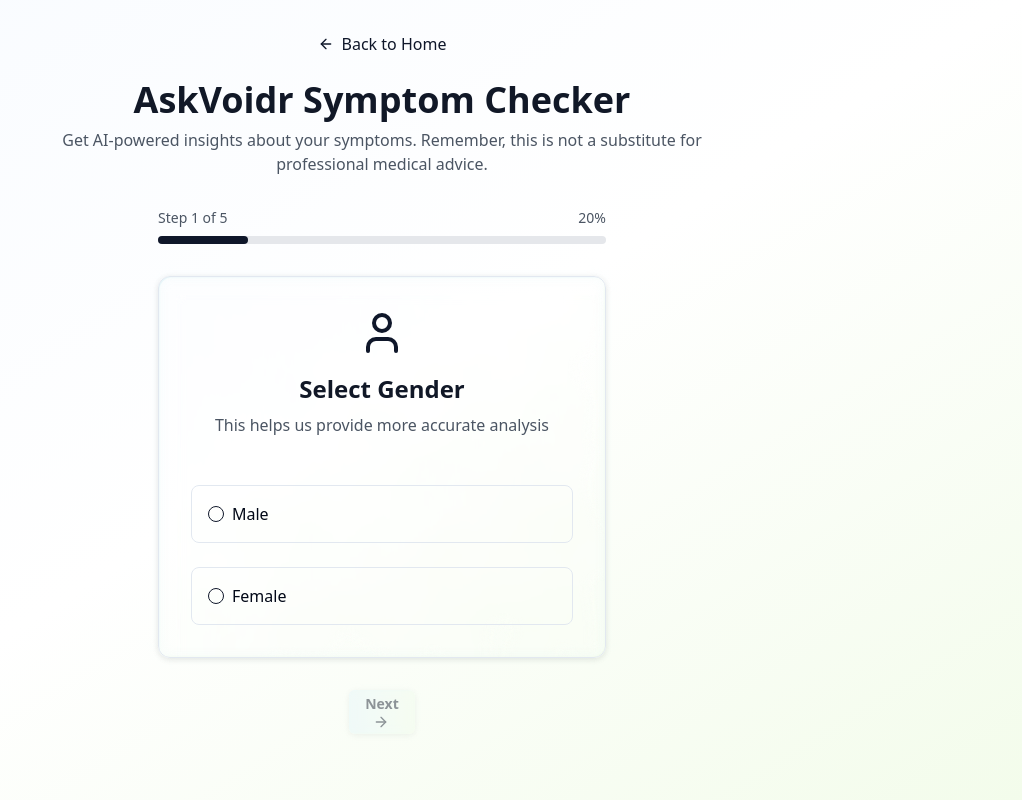
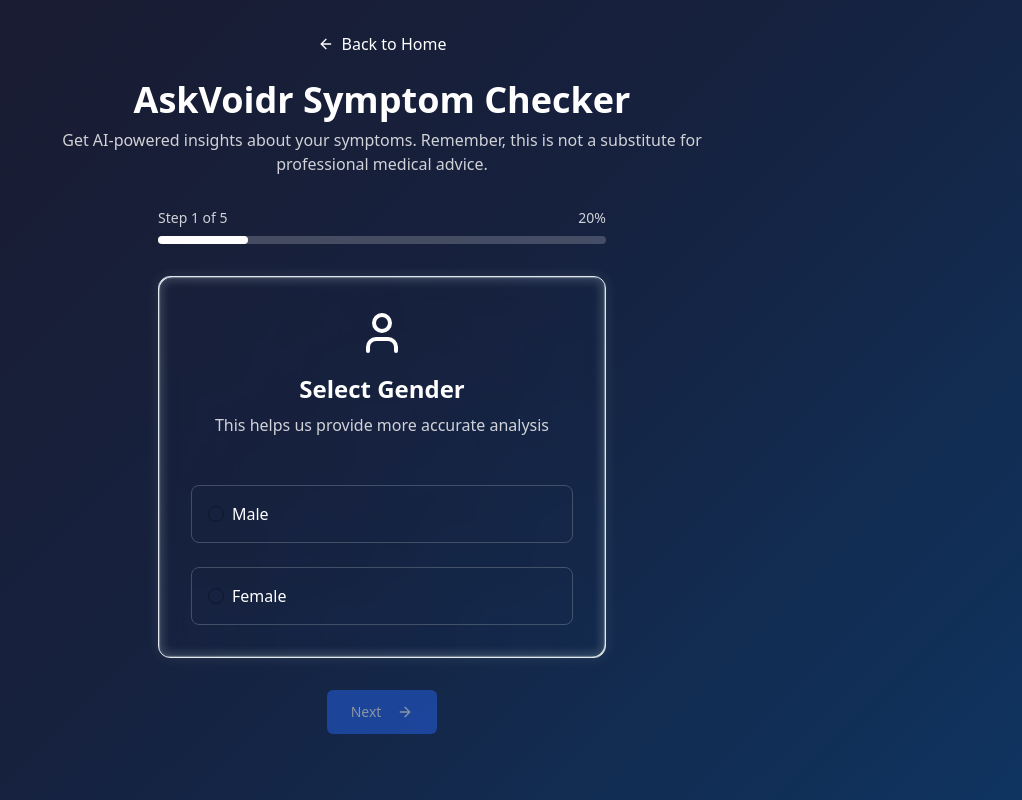
Before and after one commit to shilohai1/voidr.health, a React (Vite) app: page /symptom-checker in a window 1280 px wide. Shown: the whole page, without its empty margins (258-1280 px from the left). Built offline with nearby package versions, Linux system fonts and the light colour scheme.

Commit message:
Update SymptomChecker.tsx

```diff
--- a/src/pages/SymptomChecker.tsx
+++ b/src/pages/SymptomChecker.tsx
@@ -109,22 +109,22 @@ const SymptomChecker = () => {
         return (
           <LiquidCard className="w-full max-w-md mx-auto p-6 sm:p-8">
             <div className="text-center mb-6">
-              <User className="w-10 h-10 sm:w-12 sm:h-12 mx-auto mb-4 text-primary" />
-              <h2 className="text-xl sm:text-2xl font-bold text-gray-900 mb-2">Select Gender</h2>
-              <p className="text-sm sm:text-base text-gray-600">This helps us provide more accurate analysis</p>
+              <User className="w-10 h-10 sm:w-12 sm:h-12 mx-auto mb-4 text-white" />
+              <h2 className="text-xl sm:text-2xl font-bold text-white mb-2">Select Gender</h2>
+              <p className="text-sm sm:text-base text-white/80">This helps us provide more accurate analysis</p>
             </div>
             <RadioGroup
               value={symptomData.gender}
               onValueChange={(value) => setSymptomData({ ...symptomData, gender: value })}
               className="space-y-3 sm:space-y-4"
             >
-              <div className="flex items-center space-x-2 p-3 sm:p-4 border rounded-lg hover:bg-gray-50 transition-colors min-h-[48px]">
+              <div className="flex items-center space-x-2 p-3 sm:p-4 border border-white/20 rounded-lg hover:bg-white/5 transition-colors min-h-[48px]">
                 <RadioGroupItem value="Male" id="male" />
-                <Label htmlFor="male" className="cursor-pointer flex-1 font-medium text-sm sm:text-base">Male</Label>
+                <Label htmlFor="male" className="cursor-pointer flex-1 font-medium text-sm sm:text-base text-white">Male</Label>
               </div>
-              <div className="flex items-center space-x-2 p-3 sm:p-4 border rounded-lg hover:bg-gray-50 transition-colors min-h-[48px]">
+              <div className="flex items-center space-x-2 p-3 sm:p-4 border border-white/20 rounded-lg hover:bg-white/5 transition-colors min-h-[48px]">
                 <RadioGroupItem value="Female" id="female" />
-                <Label htmlFor="female" className="cursor-pointer flex-1 font-medium text-sm sm:text-base">Female</Label>
+                <Label htmlFor="female" className="cursor-pointer flex-1 font-medium text-sm sm:text-base text-white">Female</Label>
               </div>
             </RadioGroup>
           </LiquidCard>
@@ -134,22 +134,22 @@ const SymptomChecker = () => {
         return (
           <LiquidCard className="w-full max-w-md mx-auto p-6 sm:p-8">
             <div className="text-center mb-6">
-              <Calendar className="w-10 h-10 sm:w-12 sm:h-12 mx-auto mb-4 text-primary" />
-              <h2 className="text-xl sm:text-2xl font-bold text-gray-900 mb-2">Age Group</h2>
-              <p className="text-sm sm:text-base text-gray-600">Select the appropriate age category</p>
+              <Calendar className="w-10 h-10 sm:w-12 sm:h-12 mx-auto mb-4 text-white" />
+              <h2 className="text-xl sm:text-2xl font-bold text-white mb-2">Age Group</h2>
+              <p className="text-sm sm:text-base text-white/80">Select the appropriate age category</p>
             </div>
             <RadioGroup
               value={symptomData.ageGroup}
               onValueChange={(value) => setSymptomData({ ...symptomData, ageGroup: value })}
               className="space-y-3 sm:space-y-4"
             >
-              <div className="flex items-center space-x-2 p-3 sm:p-4 border rounded-lg hover:bg-gray-50 transition-colors min-h-[48px]">
+              <div className="flex items-center space-x-2 p-3 sm:p-4 border border-white/20 rounded-lg hover:bg-white/5 transition-colors min-h-[48px]">
                 <RadioGroupItem value="Adult" id="adult" />
-                <Label htmlFor="adult" className="cursor-pointer flex-1 font-medium text-sm sm:text-base">Adult (18+ years)</Label>
+                <Label htmlFor="adult" className="cursor-pointer flex-1 font-medium text-sm sm:text-base text-white">Adult (18+ years)</Label>
               </div>
-              <div className="flex items-center space-x-2 p-3 sm:p-4 border rounded-lg hover:bg-gray-50 transition-colors min-h-[48px]">
+              <div className="flex items-center space-x-2 p-3 sm:p-4 border border-white/20 rounded-lg hover:bg-white/5 transition-colors min-h-[48px]">
                 <RadioGroupItem value="Child" id="child" />
-                <Label htmlFor="child" className="cursor-pointer flex-1 font-medium text-sm sm:text-base">Child (Under 18 years)</Label>
+                <Label htmlFor="child" className="cursor-pointer flex-1 font-medium text-sm sm:text-base text-white">Child (Under 18 years)</Label>
               </div>
             </RadioGroup>
           </LiquidCard>
@@ -159,26 +159,26 @@ const SymptomChecker = () => {
         return (
           <LiquidCard className="w-full max-w-md mx-auto p-6 sm:p-8">
             <div className="text-center mb-6">
-              <Clock className="w-10 h-10 sm:w-12 sm:h-12 mx-auto mb-4 text-primary" />
-              <h2 className="text-xl sm:text-2xl font-bold text-gray-900 mb-2">Symptom Onset</h2>
-              <p className="text-sm sm:text-base text-gray-600">When did your symptoms start?</p>
+              <Clock className="w-10 h-10 sm:w-12 sm:h-12 mx-auto mb-4 text-white" />
+              <h2 className="text-xl sm:text-2xl font-bold text-white mb-2">Symptom Onset</h2>
+              <p className="text-sm sm:text-base text-white/80">When did your symptoms start?</p>
             </div>
             <RadioGroup
               value={symptomData.symptomOnset}
               onValueChange={(value) => setSymptomData({ ...symptomData, symptomOnset: value })}
               className="space-y-3 sm:space-y-4"
             >
-              <div className="flex items-center space-x-2 p-3 sm:p-4 border rounded-lg hover:bg-gray-50 transition-colors min-h-[48px]">
+              <div className="flex items-center space-x-2 p-3 sm:p-4 border border-white/20 rounded-lg hover:bg-white/5 transition-colors min-h-[48px]">
                 <RadioGroupItem value="Less than 24 hours" id="recent" />
-                <Label htmlFor="recent" className="cursor-pointer flex-1 font-medium text-sm sm:text-base">Less than 24 hours</Label>
+                <Label htmlFor="recent" className="cursor-pointer flex-1 font-medium text-sm sm:text-base text-white">Less than 24 hours</Label>
               </div>
-              <div className="flex items-center space-x-2 p-3 sm:p-4 border rounded-lg hover:bg-gray-50 transition-colors min-h-[48px]">
+              <div className="flex items-center space-x-2 p-3 sm:p-4 border border-white/20 rounded-lg hover:bg-white/5 transition-colors min-h-[48px]">
                 <RadioGroupItem value="1-3 days" id="few-days" />
-                <Label htmlFor="few-days" className="cursor-pointer flex-1 font-medium text-sm sm:text-base">1-3 days</Label>
+                <Label htmlFor="few-days" className="cursor-pointer flex-1 font-medium text-sm sm:text-base text-white">1-3 days</Label>
               </div>
-              <div className="flex items-center space-x-2 p-3 sm:p-4 border rounded-lg hover:bg-gray-50 transition-colors min-h-[48px]">
+              <div className="flex items-center space-x-2 p-3 sm:p-4 border border-white/20 rounded-lg hover:bg-white/5 transition-colors min-h-[48px]">
                 <RadioGroupItem value="More than 3 days" id="longer" />
-                <Label htmlFor="longer" className="cursor-pointer flex-1 font-medium text-sm sm:text-base">More than 3 days</Label>
+                <Label htmlFor="longer" className="cursor-pointer flex-1 font-medium text-sm sm:text-base text-white">More than 3 days</Label>
               </div>
             </RadioGroup>
           </LiquidCard>
@@ -188,18 +188,18 @@ const SymptomChecker = () => {
         return (
           <LiquidCard className="w-full max-w-md sm:max-w-lg mx-auto p-6 sm:p-8">
             <div className="text-center mb-6">
-              <MapPin className="w-10 h-10 sm:w-12 sm:h-12 mx-auto mb-4 text-primary" />
-              <h2 className="text-xl sm:text-2xl font-bold text-gray-900 mb-2">Symptom Location</h2>
-              <p className="text-sm sm:text-base text-gray-600">Where are you experiencing these symptoms?</p>
+              <MapPin className="w-10 h-10 sm:w-12 sm:h-12 mx-auto mb-4 text-white" />
+              <h2 className="text-xl sm:text-2xl font-bold text-white mb-2">Symptom Location</h2>
+              <p className="text-sm sm:text-base text-white/80">Where are you experiencing these symptoms?</p>
             </div>
             <div className="space-y-4">
-              <Label htmlFor="location" className="text-sm sm:text-base">Location of symptoms</Label>
+              <Label htmlFor="location" className="text-sm sm:text-base text-white">Location of symptoms</Label>
               <Input
                 id="location"
                 placeholder="e.g., chest, head, stomach, lower abdomen..."
                 value={symptomData.symptomLocation}
                 onChange={(e) => setSymptomData({ ...symptomData, symptomLocation: e.target.value })}
-                className="w-full min-h-[44px] text-sm sm:text-base"
+                className="w-full min-h-[44px] text-sm sm:text-base bg-transparent border-white/20 text-white placeholder:text-white/50"
               />
             </div>
           </LiquidCard>
@@ -209,18 +209,18 @@ const SymptomChecker = () => {
         return (
           <LiquidCard className="w-full max-w-md sm:max-w-lg mx-auto p-6 sm:p-8">
             <div className="text-center mb-6">
-              <FileText className="w-10 h-10 sm:w-12 sm:h-12 mx-auto mb-4 text-primary" />
-              <h2 className="text-xl sm:text-2xl font-bold text-gray-900 mb-2">Additional Details</h2>
-              <p className="text-sm sm:text-base text-gray-600">Describe your symptoms in more detail</p>
+              <FileText className="w-10 h-10 sm:w-12 sm:h-12 mx-auto mb-4 text-white" />
+              <h2 className="text-xl sm:text-2xl font-bold text-white mb-2">Additional Details</h2>
+              <p className="text-sm sm:text-base text-white/80">Describe your symptoms in more detail</p>
             </div>
             <div className="space-y-4">
-              <Label htmlFor="details" className="text-sm sm:text-base">Symptom description</Label>
+              <Label htmlFor="details" className="text-sm sm:text-base text-white">Symptom description</Label>
               <Textarea
                 id="details"
                 placeholder="Describe your symptoms, their intensity, what makes them better or worse, any associated symptoms..."
                 value={symptomData.symptomDetails}
                 onChange={(e) => setSymptomData({ ...symptomData, symptomDetails: e.target.value })}
-                className="w-full min-h-[100px] sm:min-h-[120px] text-sm sm:text-base"
+                className="w-full min-h-[100px] sm:min-h-[120px] text-sm sm:text-base bg-transparent border-white/20 text-white placeholder:text-white/50"
               />
             </div>
           </LiquidCard>
@@ -233,8 +233,8 @@ const SymptomChecker = () => {
               <>
                 <LiquidCard className="p-6 sm:p-8">
                   <div className="text-center mb-6">
-                    <Activity className="w-10 h-10 sm:w-12 sm:h-12 mx-auto mb-4 text-primary" />
-                    <h2 className="text-2xl sm:text-3xl font-bold text-gray-900 mb-2">Analysis Results</h2>
+                    <Activity className="w-10 h-10 sm:w-12 sm:h-12 mx-auto mb-4 text-white" />
+                    <h2 className="text-2xl sm:text-3xl font-bold text-white mb-2">Analysis Results</h2>
                     <div className="bg-red-50 border border-red-200 rounded-lg p-3 sm:p-4 mt-4">
                       <p className="text-red-800 font-medium text-center text-sm sm:text-base">
                         ⚠️ Strictly not a diagnosis. For actual diagnosis, consult a medical professional.
@@ -245,7 +245,7 @@ const SymptomChecker = () => {
                   <div className="grid grid-cols-1 md:grid-cols-2 gap-6">
                     {/* Risk Level */}
                     <div className="space-y-4">
-                      <h3 className="text-lg sm:text-xl font-semibold text-gray-900">Risk Level</h3>
+                      <h3 className="text-lg sm:text-xl font-semibold text-white">Risk Level</h3>
                       <div className={`inline-flex items-center gap-2 px-3 sm:px-4 py-2 rounded-full border ${getRiskLevelColor(analysisResult.risk_level)}`}>
                         {getRiskIcon(analysisResult.risk_level)}
                         <span className="font-semibold capitalize text-sm sm:text-base">{analysisResult.risk_level}</span>
@@ -254,12 +254,12 @@ const SymptomChecker = () => {
 
                     {/* Parsed Symptoms */}
                     <div className="space-y-4">
-                      <h3 className="text-lg sm:text-xl font-semibold text-gray-900">Identified Symptoms</h3>
+                      <h3 className="text-lg sm:text-xl font-semibold text-white">Identified Symptoms</h3>
                       <div className="space-y-2">
                         {analysisResult.parsed_symptoms.map((symptom, index) => (
-                          <div key={index} className="flex items-center gap-2 p-2 bg-blue-50 rounded-lg">
-                            <Activity className="w-4 h-4 text-blue-600 flex-shrink-0" />
-                            <span className="text-blue-900 text-sm sm:text-base">{symptom}</span>
+                          <div key={index} className="flex items-center gap-2 p-2 bg-white/10 rounded-lg">
+                            <Activity className="w-4 h-4 text-white flex-shrink-0" />
+                            <span className="text-white text-sm sm:text-base">{symptom}</span>
                           </div>
                         ))}
                       </div>
@@ -268,19 +268,19 @@ const SymptomChecker = () => {
 
                   {/* Possible Conditions */}
                   <div className="mt-6 sm:mt-8">
-                    <h3 className="text-lg sm:text-xl font-semibold text-gray-900 mb-4">Possible Conditions</h3>
+                    <h3 className="text-lg sm:text-xl font-semibold text-white mb-4">Possible Conditions</h3>
                     <div className="space-y-3">
                       {analysisResult.conditions.map((condition, index) => (
-                        <div key={index} className="p-3 sm:p-4 border rounded-lg bg-gray-50">
+                        <div key={index} className="p-3 sm:p-4 border border-white/20 rounded-lg bg-white/5">
                           <div className="flex justify-between items-center mb-2">
-                            <span className="font-medium text-gray-900 text-sm sm:text-base">{condition.name}</span>
-                            <span className="text-sm font-medium text-gray-600">
+                            <span className="font-medium text-white text-sm sm:text-base">{condition.name}</span>
+                            <span className="text-sm font-medium text-white/80">
                               {Math.round(condition.probability * 100)}%
                             </span>
                           </div>
-                          <div className="w-full bg-gray-200 rounded-full h-2">
+                          <div className="w-full bg-white/20 rounded-full h-2">
                             <div
-                              className="bg-primary h-2 rounded-full transition-all duration-300"
+                              className="bg-white h-2 rounded-full transition-all duration-300"
                               style={{ width: `${condition.probability * 100}%` }}
                             />
                           </div>
@@ -303,20 +303,19 @@ const SymptomChecker = () => {
                       });
                       setAnalysisResult(null);
                     }}
-                    variant="outline"
-                    className="w-full sm:w-auto min-h-[44px]"
+                    className="w-full sm:w-auto min-h-[44px] bg-blue-600 text-white hover:bg-blue-700 transition-colors"
                   >
                     Start New Assessment
                   </Button>
                   <Link to="/" className="w-full sm:w-auto">
-                    <Button className="w-full sm:w-auto min-h-[44px]">Back to Home</Button>
+                    <Button className="w-full sm:w-auto min-h-[44px] bg-gray-600 text-white hover:bg-gray-700 transition-colors">Back to Home</Button>
                   </Link>
                 </div>
               </>
             ) : (
               <LiquidCard className="p-6 sm:p-8 text-center">
-                <div className="animate-spin w-8 h-8 border-4 border-primary border-t-transparent rounded-full mx-auto mb-4"></div>
-                <p className="text-gray-600 text-sm sm:text-base">Analyzing your symptoms...</p>
+                <div className="animate-spin w-8 h-8 border-4 border-white border-t-transparent rounded-full mx-auto mb-4"></div>
+                <p className="text-white/80 text-sm sm:text-base">Analyzing your symptoms...</p>
               </LiquidCard>
             )}
           </div>
@@ -339,16 +338,22 @@ const SymptomChecker = () => {
   };
 
   return (
-    <div className="min-h-screen bg-gradient-to-br from-[#f8fbff] via-white to-[#f3fceb] py-6 sm:py-8 px-4 sm:px-6 md:px-8">
+    <div
+      className="min-h-screen py-6 sm:py-8 px-4 sm:px-6 md:px-8"
+      style={{
+        backgroundImage:
+          "linear-gradient(135deg, rgb(26, 26, 46) 0%, rgb(22, 33, 62) 50%, rgb(15, 52, 96) 100%)",
+      }}
+    >
       <div className="container mx-auto">
         {/* Header */}
         <div className="text-center mb-6 sm:mb-8">
-          <Link to="/" className="inline-flex items-center gap-2 text-primary hover:text-primary/80 mb-4 p-2 -m-2">
-            <ArrowLeft className="w-4 h-4" />
-            <span className="text-sm sm:text-base">Back to Home</span>
+          <Link to="/" className="inline-flex items-center gap-2 text-white hover:text-white/80 mb-4 p-2 -m-2">
+            <ArrowLeft className="w-4 h-4 text-white" />
+            <span className="text-sm sm:text-base text-white">Back to Home</span>
           </Link>
-          <h1 className="text-2xl sm:text-3xl md:text-4xl font-bold text-gray-900 mb-2">AskVoidr Symptom Checker</h1>
-          <p className="text-sm sm:text-base text-gray-600 max-w-2xl mx-auto">
+          <h1 className="text-2xl sm:text-3xl md:text-4xl font-bold text-white mb-2">AskVoidr Symptom Checker</h1>
+          <p className="text-sm sm:text-base text-white/80 max-w-2xl mx-auto">
             Get AI-powered insights about your symptoms. Remember, this is not a substitute for professional medical advice.
           </p>
         </div>
@@ -357,12 +362,12 @@ const SymptomChecker = () => {
         {currentStep < 6 && (
           <div className="max-w-md mx-auto mb-6 sm:mb-8">
             <div className="flex justify-between items-center mb-2">
-              <span className="text-xs sm:text-sm text-gray-600">Step {currentStep} of 5</span>
-              <span className="text-xs sm:text-sm text-gray-600">{Math.round((currentStep / 5) * 100)}%</span>
+              <span className="text-xs sm:text-sm text-white/80">Step {currentStep} of 5</span>
+              <span className="text-xs sm:text-sm text-white/80">{Math.round((currentStep / 5) * 100)}%</span>
             </div>
-            <div className="w-full bg-gray-200 rounded-full h-2">
+            <div className="w-full bg-white/20 rounded-full h-2">
               <div
-                className="bg-primary h-2 rounded-full transition-all duration-300"
+                className="bg-white h-2 rounded-full transition-all duration-300"
                 style={{ width: `${(currentStep / 5) * 100}%` }}
               />
             </div>
@@ -378,30 +383,29 @@ const SymptomChecker = () => {
             {currentStep > 1 && (
               <Button
                 onClick={handleBack}
-                variant="outline"
-                className="order-2 sm:order-1 w-full sm:w-auto min-h-[44px]"
+                className="order-2 sm:order-1 w-full sm:w-auto min-h-[44px] bg-gray-600 text-white hover:bg-gray-700 transition-colors"
               >
                 <ArrowLeft className="w-4 h-4 mr-2" />
                 Back
               </Button>
             )}
             {currentStep < 5 ? (
-              <LiquidButton
+              <Button
                 onClick={handleNext}
                 disabled={!canProceed()}
-                className="order-1 sm:order-2 px-6 py-2 w-full sm:w-auto min-h-[44px]"
+                className="order-1 sm:order-2 px-6 py-2 w-full sm:w-auto min-h-[44px] bg-blue-600 text-white hover:bg-blue-700 disabled:opacity-50 disabled:cursor-not-allowed transition-colors"
               >
                 Next
                 <ArrowRight className="w-4 h-4 ml-2" />
-              </LiquidButton>
+              </Button>
             ) : (
-              <LiquidButton
+              <Button
                 onClick={handleAnalyze}
                 disabled={isLoading || !canProceed()}
-                className="order-1 sm:order-2 px-6 py-2 w-full sm:w-auto min-h-[44px]"
+                className="order-1 sm:order-2 px-6 py-2 w-full sm:w-auto min-h-[44px] bg-blue-600 text-white hover:bg-blue-700 disabled:opacity-50 disabled:cursor-not-allowed transition-colors"
               >
                 {isLoading ? 'Analyzing...' : 'Analyze Symptoms'}
-              </LiquidButton>
+              </Button>
             )}
           </div>
         )}
```
